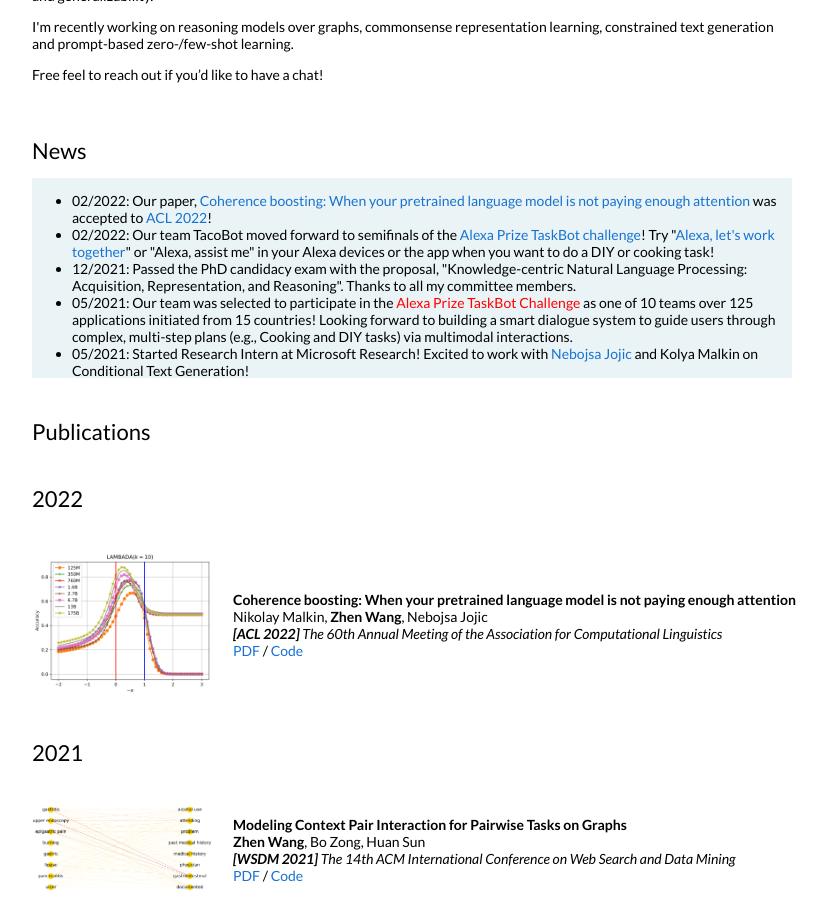
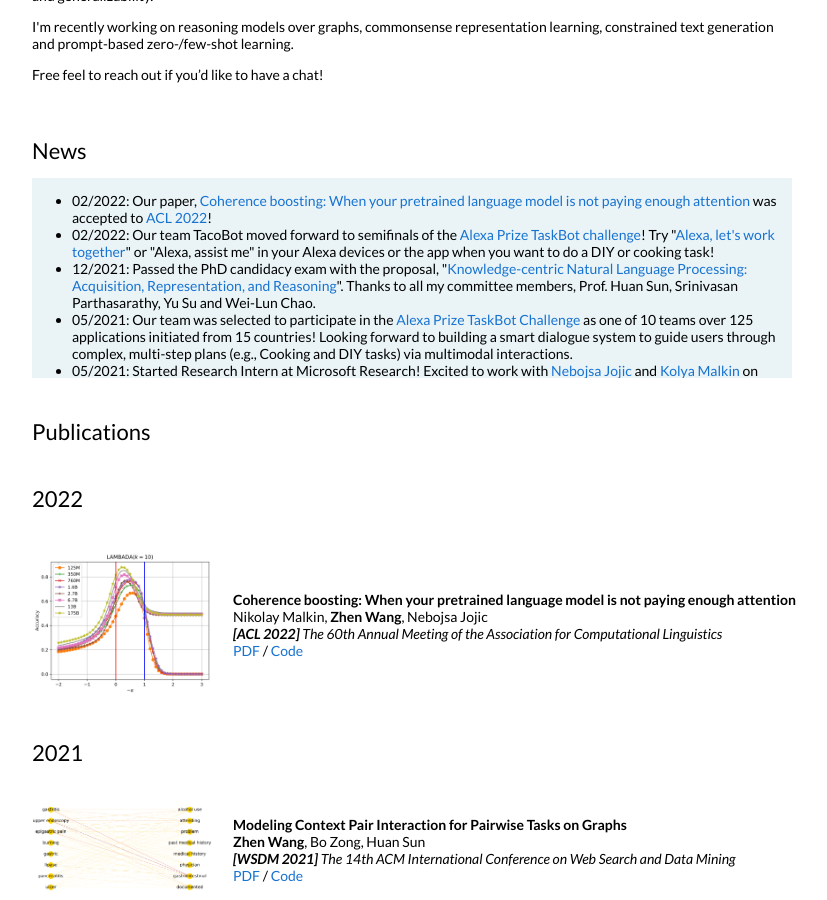
Before and after one commit to zhenwang9102/zhenwang9102.github.io, a Jekyll site: the page built from _posts/2019-06-02-venue.markdown, in a window 1280 px wide and 900 px high, scrolled down 505 px. Shown: the whole window, without its empty margins (228-1055 px from the left). Built offline with Jekyll 4.4.1, drawn with Linux system fonts in a browser that asks for light colours.

Commit message:
Update default.html

```diff
--- a/_layouts/default.html
+++ b/_layouts/default.html
@@ -94,13 +94,13 @@
                     02/2022: Our team TacoBot moved forward to semifinals of the <a href="https://www.amazon.science/alexa-prize/taskbot-challenge">Alexa Prize TaskBot challenge</a>! Try "<a href="https://www.amazon.science/blog/alexa-assist-me-is-now-live">Alexa, let's work together</a>" or "Alexa, assist me" in your Alexa devices or the app when you want to do a DIY or cooking task!
                   </li>
                   <li>
-                    12/2021: Passed the PhD candidacy exam with the proposal, "Knowledge-centric Natural Language Processing: Acquisition, Representation, and Reasoning". Thanks to all my committee members.
+                    12/2021: Passed the PhD candidacy exam with the proposal, "<a href="https://zhenwang9102.github.io/files/candidacy_abstract.txt">Knowledge-centric Natural Language Processing: Acquisition, Representation, and Reasoning</a>". Thanks to all my committee members, Prof. Huan Sun, Srinivasan Parthasarathy, Yu Su and Wei-Lun Chao.
                   </li>
                   <li>
-                    05/2021: Our team was selected to participate in the <a href="https://www.amazon.science/alexa-prize/taskbot-challenge/2021" style="color:red">Alexa Prize TaskBot Challenge</a> as one of 10 teams over 125 applications initiated from 15 countries! Looking forward to building a smart dialogue system to guide users through complex, multi-step plans (e.g., Cooking and DIY tasks) via multimodal interactions.
+                    05/2021: Our team was selected to participate in the <a href="https://www.amazon.science/alexa-prize/taskbot-challenge/2021">Alexa Prize TaskBot Challenge</a> as one of 10 teams over 125 applications initiated from 15 countries! Looking forward to building a smart dialogue system to guide users through complex, multi-step plans (e.g., Cooking and DIY tasks) via multimodal interactions.
                   </li>
                   <li>
-                    05/2021: Started Research Intern at Microsoft Research! Excited to work with <a href="https://www.microsoft.com/en-us/research/people/jojic/">Nebojsa Jojic</a> and Kolya Malkin on Conditional Text Generation!
+                    05/2021: Started Research Intern at Microsoft Research! Excited to work with <a href="https://www.microsoft.com/en-us/research/people/jojic/">Nebojsa Jojic</a> and <a>Kolya Malkin</a> on Conditional Text Generation!
                   </li>
                   <li>
                     03/2021: Invited to serve as a PC member of EMNLP 2021.
@@ -109,7 +109,7 @@
                     03/2021: Attended WSDM 2021 virtually and present our work on <a href="https://dl.acm.org/doi/10.1145/3437963.3441744">modeling context pair interaction and learning graph pair emebddings</a>.
                   </li>
                   <li>
-                    03/2021: Honored to win Graduate Student Research Poster Award (Top 5) for 2021 Annual Student Research Poster Exhibition in our CSE department.
+                    03/2021: Honored to win <a>Graduate Student Research Poster Award (Top 5)</a> for 2021 Annual Student Research Poster Exhibition in our CSE department.
                   </li>
                   <li>
                     02/2021: Panelist on the panel discussion in Department of Astronomy, "<a href="https://astronomy.osu.edu/events/monthly-movie-night-2001-space-odyssey-science-fiction-vs-science-fact">2001: A Space Odyssey - Science Fiction vs Science Fact</a>" discussing Artificial Intelligence, Life in Universe, Time & Relativity and Anthropology.
```
